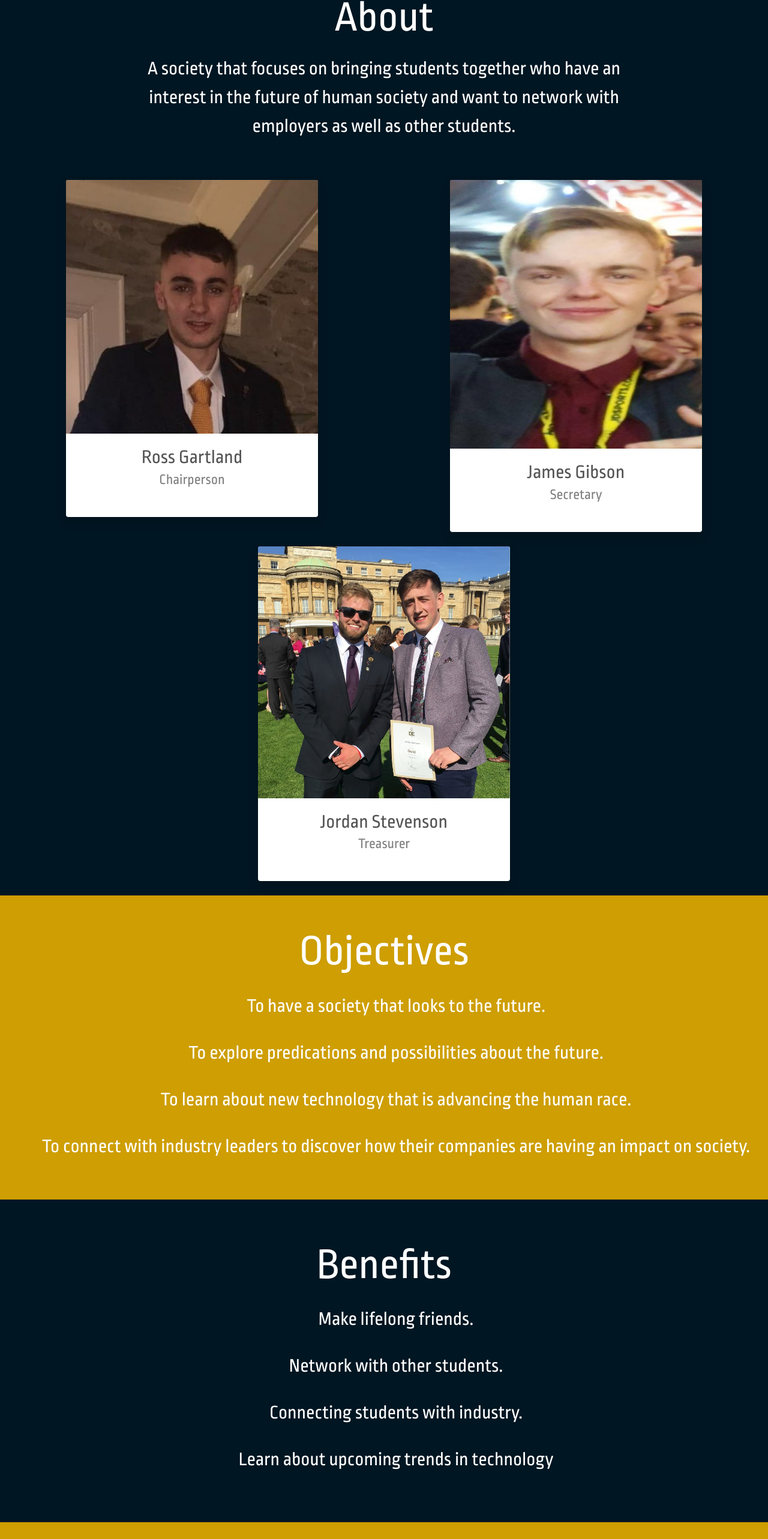
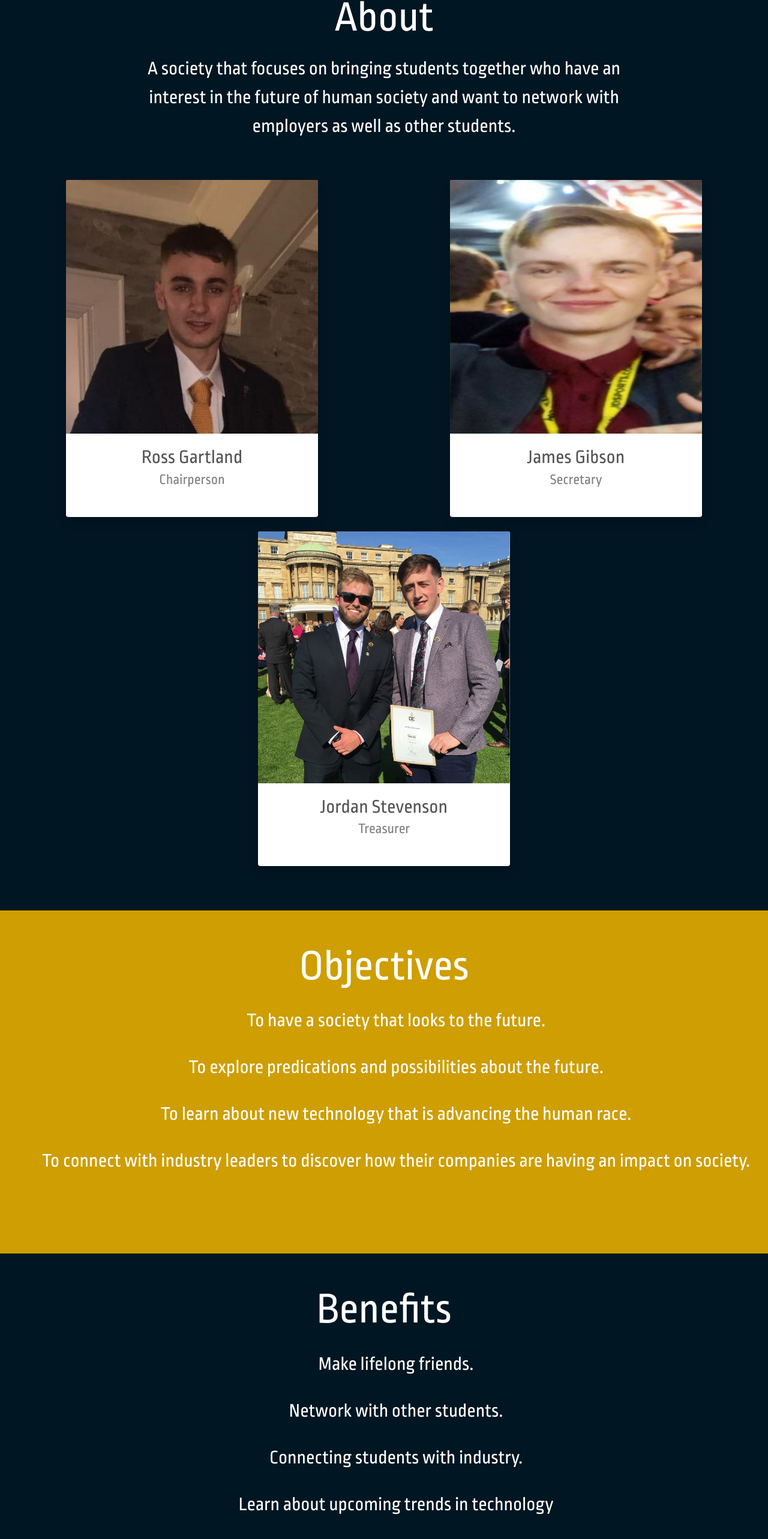
Before and after one commit to RossGartland/futures_society, a React (Create React App) app: page / in a window 1280 px wide. Shown: the part 864-3430 px from the top of the page at 60% size. Built offline with nearby package versions, Linux system fonts and the light colour scheme.

Commit message:
refactoring

```diff
--- a/src/components/About/Team/team.style.css
+++ b/src/components/About/Team/team.style.css
@@ -1,7 +1,3 @@
-.card-img-top {
-  max-width: 448px;
-  max-height: 448px;
-}
 .card-name {
   color: #555;
   font-size: xx-large;
--- a/src/components/About/about.component.jsx
+++ b/src/components/About/about.component.jsx
@@ -2,12 +2,12 @@ import React from 'react';
 import './about.style.css';
 import Team from './Team/Team.component';
 import RossImage from '../../assets/about/ross.jpg';
-import JamesImage from '../../assets/about/james.jpg';
+import JamesImage from '../../assets/about/james.png';
 import JordanImage from '../../assets/about/jordan.jpg';
 
 const About = () => {
     return (
-        <div id="about" className="about-container">
+        <div id="about" className="about-container my-container">
             <h1 className="display-3">About</h1>
             <p className="text-center">A society that focuses on bringing students together who have an interest in the future of human society and want to network with employers as well as other students.</p>
                 <div className="meet-the-team">
--- a/src/components/About/about.style.css
+++ b/src/components/About/about.style.css
@@ -1,8 +1,5 @@
 .about-container {
   min-height: 100vh;
-  color: white;
-  font-family: "Ropa Sans", sans-serif;
-  padding-top: 50px;
 }
 
 .about-container p {
--- a/src/components/benefits/benefits.component.jsx
+++ b/src/components/benefits/benefits.component.jsx
@@ -3,9 +3,9 @@ import './benefits.style.css';
 
 const Benefits = () => {
     return (
-        <div id="benefits" className="benefits-container">
+        <div id="benefits" className="benefits-container my-container">
             <h1 className="display-3">Benefits</h1>
-            <ul>
+            <ul className="my-ul">
                 <li>Make lifelong friends.</li>
                 <li>Network with other students.</li>
                 <li>Connecting students with industry.</li>
--- a/src/components/benefits/benefits.style.css
+++ b/src/components/benefits/benefits.style.css
@@ -1,25 +1,3 @@
-.benefits-container {
-  text-align: center;
-  color: white;
-  font-family: 'Ropa Sans', sans-serif;
-  padding-top: 50px;
-}
-.benefits-container ul {
-  padding-bottom: 50px;
-  font-size: xx-large;
-  list-style: none;
-}
 .benefits-container ul li {
   padding: 15px;
 }
-@media only screen and (max-width: 1200px) {
-  .benefits-container ul {
-    font-size: x-large;
-    padding: 10px;
-  }
-}
-@media only screen and (max-width: 600px) {
-.benefits-container ul {
-  font-size: x-large;
-}
-}
--- a/src/components/events/events.component.jsx
+++ b/src/components/events/events.component.jsx
@@ -3,9 +3,9 @@ import './events.style.css';
 
 const OurEvents = () => {
     return (
-        <div id="events" className="events-container">
+        <div id="events" className="events-container my-container">
             <h1 className="display-3">Events</h1>
-            <ul>
+            <ul className="my-ul">
                 <li>Monthly Book Club</li>
                 <li>Industry Expert Talks</li>
                 <li>Networking Activities</li>
--- a/src/components/events/events.style.css
+++ b/src/components/events/events.style.css
@@ -1,27 +1,3 @@
 .events-container {
-  /* height: 50vh; */
   background-color: #ce9e02;
-  text-align: center;
-  color: white;
-  font-family: "Ropa Sans", sans-serif;
-  padding-top: 50px;
 }
-.events-container ul {
-  padding-bottom: 50px;
-  font-size: xx-large;
-  list-style: none;
-}
-.events-container ul li {
-  padding: 15px;
-}
-@media only screen and (max-width: 1200px) {
-  .events-container ul {
-    font-size: x-large;
-    padding: 10px;
-  }
-}
-@media only screen and (max-width: 600px) {
-  .events-container ul {
-    font-size: x-large;
-  }
-}
--- a/src/components/join/join.component.jsx
+++ b/src/components/join/join.component.jsx
@@ -3,7 +3,7 @@ import './join.style.css';
 
 const Join = () => {
     return (
-        <div id="join" className="join-container">
+        <div id="join" className="join-container my-container">
             <h1 className="display-3">Join</h1>
             <p className="text-center">To join our society, click on the following link you must be a student at Ulster University.</p>
             <p><a href="https://www.uusu.org/organisation/21214/">https://www.uusu.org/organisation/21214/</a></p>
--- a/src/components/join/join.style.css
+++ b/src/components/join/join.style.css
@@ -1,11 +1,3 @@
-.join-container {
-  text-align: center;
-  color: white;
-  padding-top: 50px;
-  padding-bottom: 50px;
-  font-family: "Ropa Sans", sans-serif;
-  font-size: xx-large;
-}
 .join-container p {
   text-align: center;
   font-size: xx-large;
--- a/src/components/objectives/objectives.component.jsx
+++ b/src/components/objectives/objectives.component.jsx
@@ -3,9 +3,9 @@ import './objectives.style.css';
 
 const Objectives = () => {
     return (
-        <div id="objectives" className="objectives-container">
+        <div id="objectives" className="objectives-container my-container">
             <h1 className="display-3">Objectives</h1>
-            <ul>
+            <ul className="my-ul">
                 <li>To have a society that looks to the future.</li>
                 <li>To explore predications and possibilities about the future.</li>
                 <li>To learn about new technology that is advancing the human race.</li>
--- a/src/components/objectives/objectives.style.css
+++ b/src/components/objectives/objectives.style.css
@@ -1,27 +1,3 @@
 .objectives-container {
-    /* height: 100vh; */
     background-color: #ce9e02;
-    text-align: center;
-    color: white;
-    font-family: 'Ropa Sans', sans-serif;
-    padding-top: 50px;
 }
-.objectives-container ul {
-    padding-bottom: 50px;
-    font-size: xx-large;
-    list-style: none;
-}
-.objectives-container ul li {
-    padding: 15px;
-}
-@media only screen and (max-width: 1200px) {
-    .objectives-container ul {
-      font-size: x-large;
-      padding: 10px;
-    }
-}
-@media only screen and (max-width: 600px) {
-  .objectives-container ul {
-    font-size: x-large;
-  }
-}
--- a/src/index.css
+++ b/src/index.css
@@ -1,11 +1,11 @@
-@import url('https://fonts.googleapis.com/css2?family=Ropa+Sans&display=swa');
+@import url("https://fonts.googleapis.com/css2?family=Ropa+Sans&display=swa");
 html {
   scroll-behavior: smooth;
 }
 body {
   margin: 0;
-  font-family: -apple-system, BlinkMacSystemFont, 'Segoe UI', 'Roboto', 'Oxygen',
-    'Ubuntu', 'Cantarell', 'Fira Sans', 'Droid Sans', 'Helvetica Neue',
+  font-family: -apple-system, BlinkMacSystemFont, "Segoe UI", "Roboto", "Oxygen",
+    "Ubuntu", "Cantarell", "Fira Sans", "Droid Sans", "Helvetica Neue",
     sans-serif;
   -webkit-font-smoothing: antialiased;
   -moz-osx-font-smoothing: grayscale;
@@ -13,6 +13,35 @@ body {
 }
 
 code {
-  font-family: source-code-pro, Menlo, Monaco, Consolas, 'Courier New',
+  font-family: source-code-pro, Menlo, Monaco, Consolas, "Courier New",
     monospace;
 }
+
+.my-container {
+  text-align: center;
+  color: white;
+  font-family: "Ropa Sans", sans-serif;
+  padding-top: 50px;
+  padding-bottom: 50px;
+}
+
+.my-ul {
+  padding-bottom: 50px;
+  font-size: xx-large;
+  list-style: none;
+}
+.my-ul li {
+  padding: 15px;
+}
+
+@media only screen and (max-width: 1200px) {
+  .my-ul {
+    font-size: x-large;
+    padding: 10px;
+  }
+}
+@media only screen and (max-width: 600px) {
+  .my-ul {
+    font-size: x-large;
+  }
+}
```
Also changed, not shown: src/assets/about/james.jpg (deleted), src/assets/about/james.png (added).
